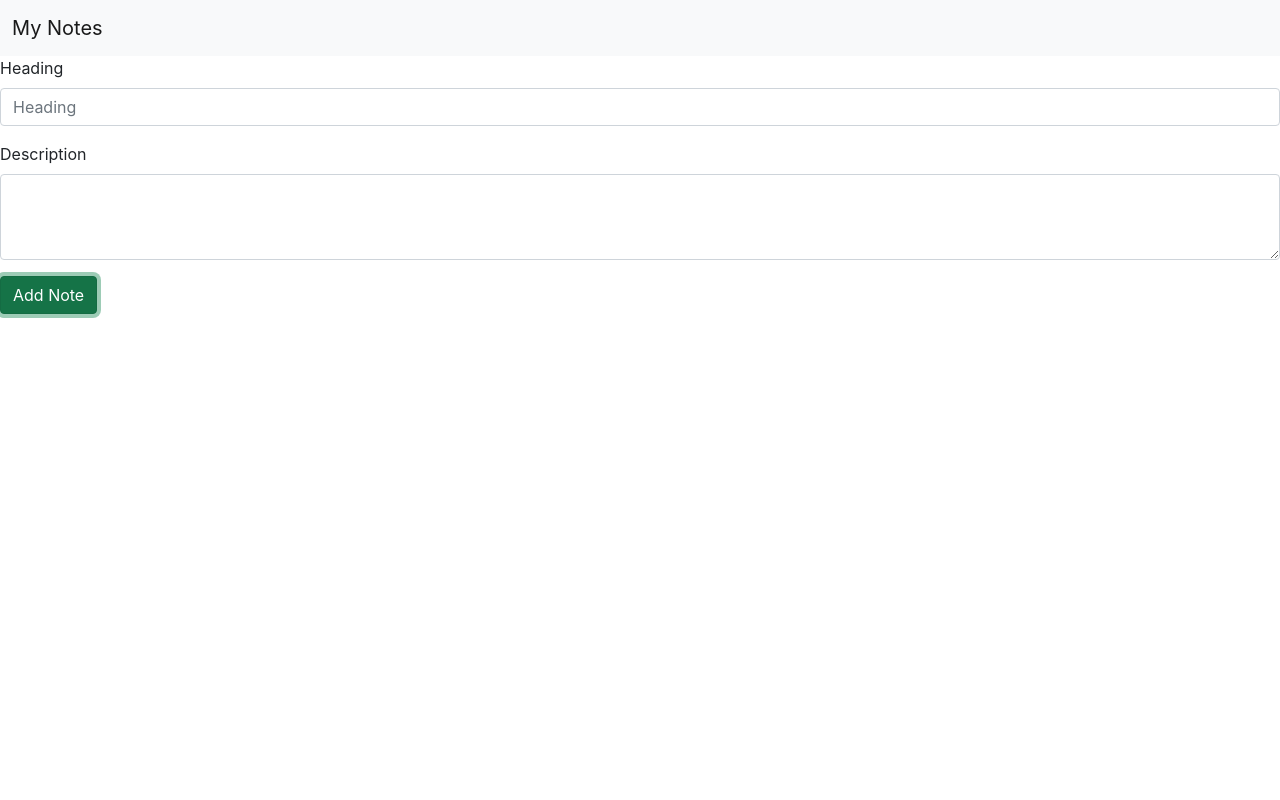
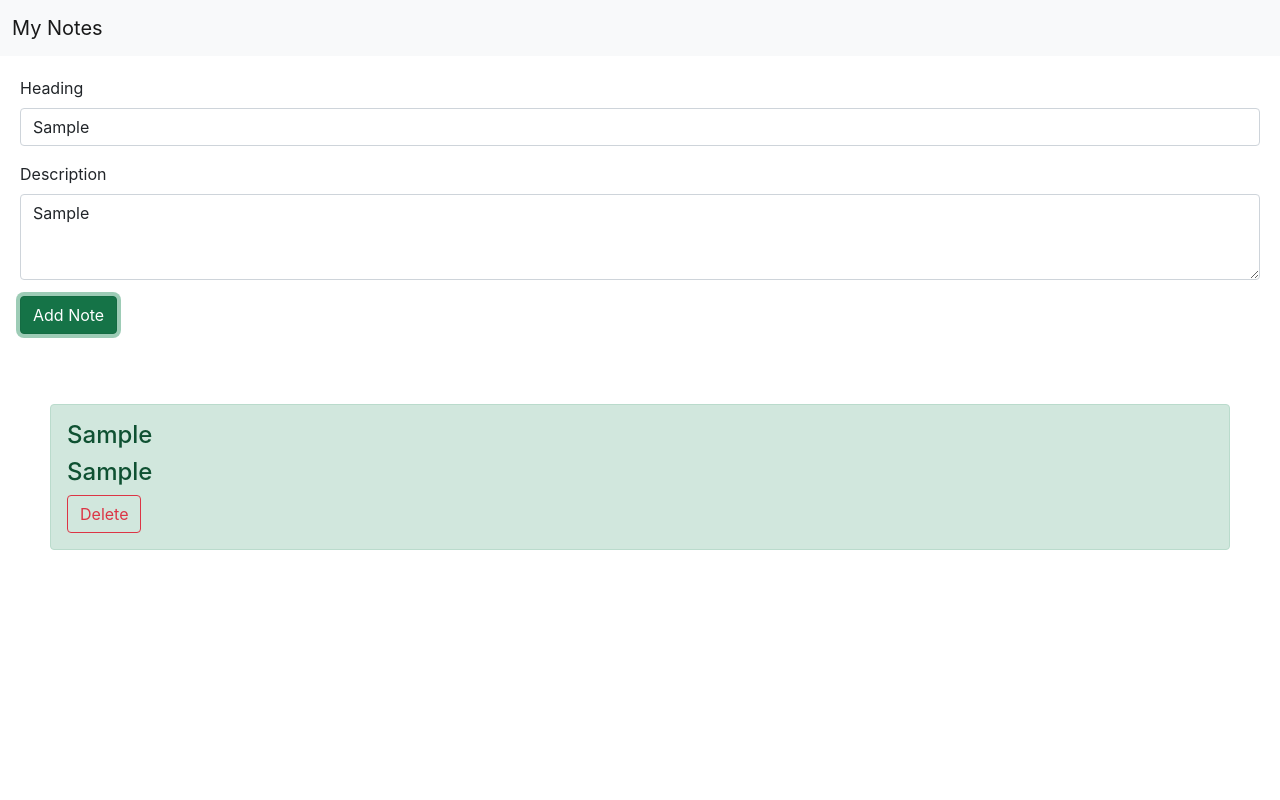
Before and after one commit to Gauravgks/Notes, a React (Create React App) app: page / in a window 1280 px wide. Both pictures are taken after typing "Sample", "Sample" into the empty fields and a click on the button "Add Note". Shown: the top 800 px of the page. Built offline with nearby package versions, Linux system fonts and the light colour scheme.

Commit message:
added new file, data insertion done, data displaying done

```diff
--- a/src/App.css
+++ b/src/App.css
@@ -8,9 +8,19 @@
 }
 
 .Container{
-  padding: 60px;
+  padding: 20px;
 }
 
 .btn-outline-secondary{
   color: rgb(55, 192, 89);
 }
+
+
+
+.displayitem{
+  padding: 30px;
+}
+
+.display{
+  padding: 20px;
+}
--- a/src/App.js
+++ b/src/App.js
@@ -7,14 +7,37 @@ import Footer from "./components/Footer";
 
 function App() {
 
-  const [newnote, addnote] = useState([
+  const onDelete = (note)=>{
+    setNotes(notes.filter((e)=>{
+        return e!==note;
+    }))
+  }
 
+  const addNote = (title, desc)=>{
+    const myNote = {
+      title:title,
+      desc:desc,
+    }
+    console.log(myNote);
+    setNotes([...notes, myNote]);
+  }
+
+  const[notes, setNotes] =useState([
+    // {
+    // title: "shopping",
+    // desc:"Buy cloths"
+    // },
+    // {
+    // title: "Study",
+    // desc: "Read some books",
+    // }
   ]);
+
   return (
     <>
       <Header title="My Notes" />
-      <TextArea />
-      <Display />
+      <TextArea addNote = {addNote}/>
+      <Display notes = {notes} onDelete={onDelete}/>
       <Footer />
     </>
   );
--- a/src/components/Display.js
+++ b/src/components/Display.js
@@ -1,11 +1,16 @@
-import React from 'react'
+import React from "react";
+import { DisplayItem } from "./DisplayItem";
+import "../App.css";
 
-export default function Display() {
-    return (
-        // * Can use bootstrap accordian in this section
-        <div>
-
-            {/* {notes} */}
-        </div>
-    )
+export default function Display(props) {
+  return (
+    // * Can use bootstrap accordian in this section
+    <div className="display">
+      {props.notes.map((note) => {
+        return (
+          <DisplayItem note={note} key={note.title} onDelete={props.onDelete} />
+        );
+      })}
+    </div>
+  );
 }
--- /dev/null
+++ b/src/components/DisplayItem.js
@@ -0,0 +1,14 @@
+import React from "react";
+import "../App.css";
+
+export const DisplayItem = ({ note, onDelete }) => {
+  return (
+    <div className = "displayitem">
+      <div className="alert alert-success" role="alert">
+      <h4>{note.title}</h4>
+      <h4>{note.desc}</h4>
+      <button className="btn btn-outline-danger" onClick={() => {onDelete(note)}}>Delete</button>
+      </div>
+    </div>
+  );
+};
--- a/src/components/TextArea.js
+++ b/src/components/TextArea.js
@@ -3,37 +3,39 @@ import "../App.css";
 import "../App.js";
 import Display from "./Display";
 
-export default function TextArea() {
-  const [title, desc] = useState("");
+export default function TextArea(props) {
+  const [title, setTitle] = useState("");
+  const [desc, setDesc] = useState("");
+
+  const submit = (e) =>{
+      e.preventDefault();
+      if(!title || !desc){
+        alert("Input some Value")
+      }
+      props.addNote(title,desc);
+  }
 
   return (
-    <div classNameName="Container">
+    <div className="Container">
+      <form onSubmit = {submit}>
         <div className="mb-3 ">
-        <label HTMLFor="heading" className="form-label">
+          <label htmlFor="heading" className="form-label">
             Heading
           </label>
-        <input
-          type="text"
-          className="form-control"
-          id="heading"
-          placeholder="Heading"
-          value={title}
-        />
+          <input type="text" className="form-control" id="heading" placeholder="Heading"
+            onChange = {(e)=>{setTitle(e.target.value)}} value={title} />
         </div>
         <div className="mb-3">
-        <label HTMLFor="description" className="form-label">
+          <label htmlFor="description" className="form-label">
             Description
           </label>
-        <textarea
-          className="form-control"
-          id="description"
-          rows="3"
-          value={desc}
-        ></textarea>
+          <textarea className="form-control" id="description" rows="3"
+            onChange = {(e)=>{setDesc(e.target.value)}} value={desc}></textarea>
         </div>
         <button type="submit" className="btn btn-success">
           Add Note
         </button>
+        </form>
     </div>
   );
 }
--- a/src/index.css
+++ b/src/index.css
@@ -1,3 +1,4 @@
+
 body {
   margin: 0;
   font-family: -apple-system, BlinkMacSystemFont, 'Segoe UI', 'Roboto', 'Oxygen',
```
Lines whose indentation alone changed are shown as unchanged.
